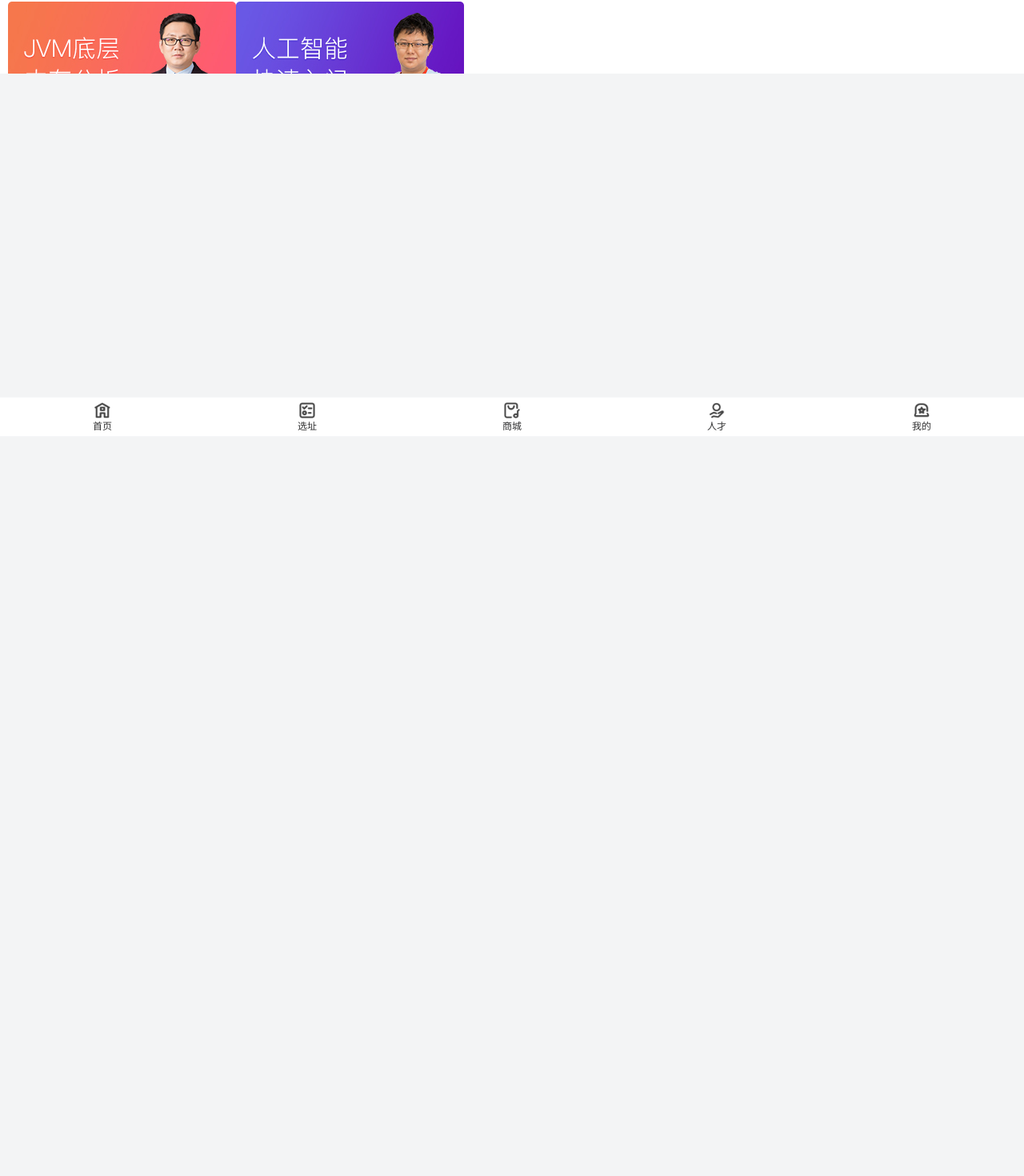
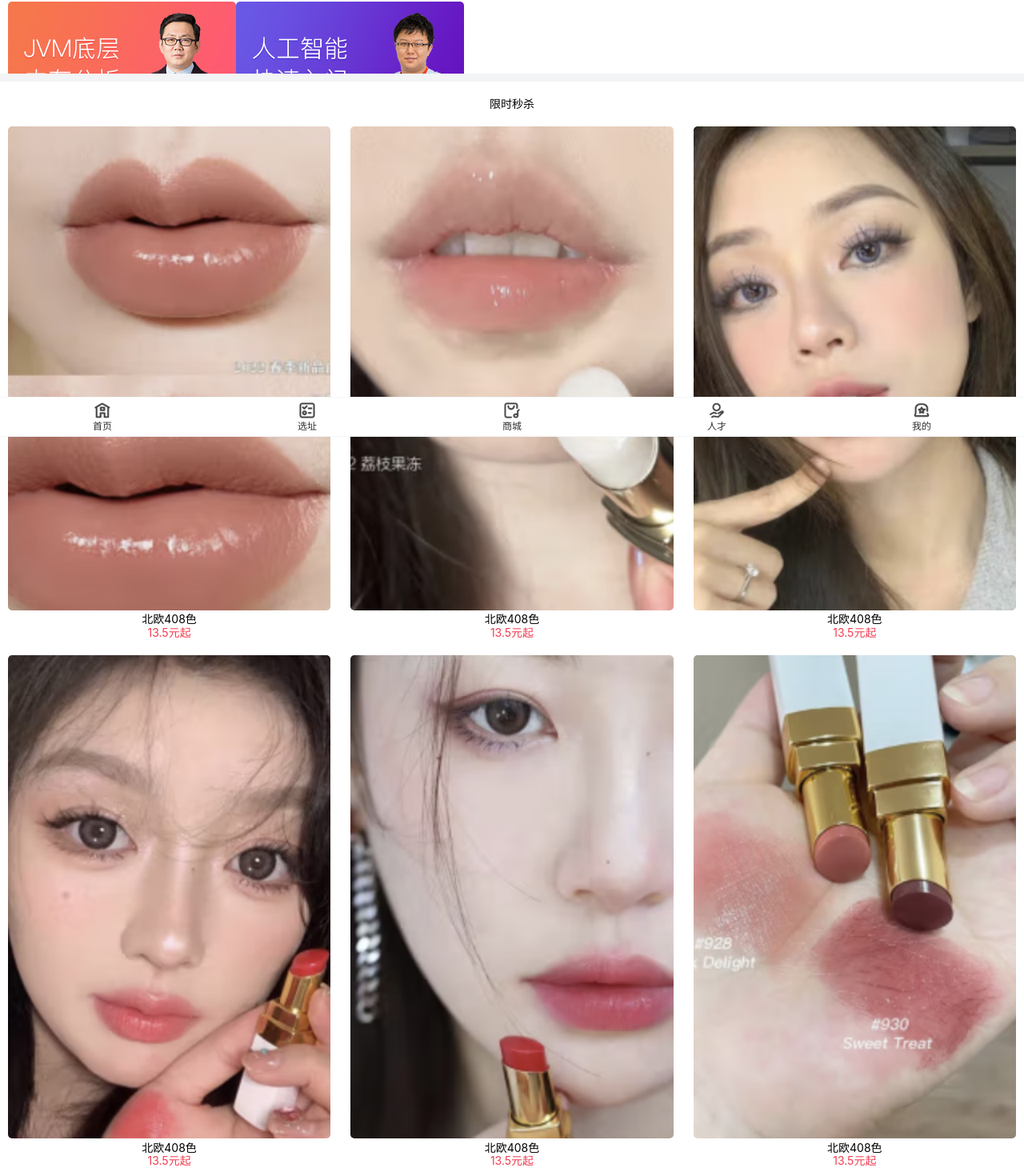
Before and after one commit to qiaozhididi/vue3_ts_shop, a Vue app: page /shop in a window 1280 px wide. Shown: the part 254-1724 px from the top of the page at 80% size. Before the commit the page ends 800 px from the top, so only its background shows below. Built offline with nearby package versions, Linux system fonts and the light colour scheme; no server answers; what vue-baidu-map-3x would draw is missing.

Commit message:
feat: 商城页面新增秒杀

```diff
--- /dev/null
+++ b/src/views/ShopView/ShopSeckillView.vue
@@ -0,0 +1,80 @@
+<template>
+  <div class="seckill">
+    <h3 class="title">限时秒杀</h3>
+    <div class="list">
+      <div class="item">
+        <img src="../../assets/images/k1.png" alt="" />
+        <p>北欧408色</p>
+        <span>13.5元起</span>
+      </div>
+      <div class="item">
+        <img src="../../assets/images/k2.png" alt="" />
+        <p>北欧408色</p>
+        <span>13.5元起</span>
+      </div>
+      <div class="item">
+        <img src="../../assets/images/k3.png" alt="" />
+        <p>北欧408色</p>
+        <span>13.5元起</span>
+      </div>
+      <div class="item">
+        <img src="../../assets/images/k4.png" alt="" />
+        <p>北欧408色</p>
+        <span>13.5元起</span>
+      </div>
+      <div class="item">
+        <img src="../../assets/images/k5.png" alt="" />
+        <p>北欧408色</p>
+        <span>13.5元起</span>
+      </div>
+      <div class="item">
+        <img src="../../assets/images/k6.png" alt="" />
+        <p>北欧408色</p>
+        <span>13.5元起</span>
+      </div>
+    </div>
+  </div>
+</template>
+<script setup lang="ts">
+import { ref, reactive } from "vue";
+</script>
+<style lang="less" scoped>
+.seckill {
+  background-color: #fff;
+  .title {
+    text-align: center;
+    font-size: 14px;
+    font-weight: 400;
+    padding: 20px 0;
+  }
+  .list {
+    padding: 10px;
+    padding-top: 0;
+    overflow: hidden;
+    clear: both;
+    .item {
+      width: 32%;
+      float: left;
+      margin-right: 2%;
+      margin-bottom: 20px;
+      img {
+        width: 100%;
+        border-radius: 5px;
+      }
+      p {
+        font-size: 14px;
+        text-align: center;
+      }
+      span {
+        display: block;
+        font-size: 14px;
+        color: #f23d52;
+        text-align: center;
+      }
+    }
+    .item:nth-child(3n) {
+      margin-right: 0;
+    }
+  }
+}
+</style>
--- a/src/views/ShopView/ShopView.vue
+++ b/src/views/ShopView/ShopView.vue
@@ -10,12 +10,14 @@
       <img src="../../assets/images/ad-2.jpg" alt="" />
     </div>
   </div>
+  <ShopSeckillView />
 </template>
 <script setup lang="ts">
 import { ref, reactive, onMounted } from "vue";
 import TopNavComponent from "@/components/TopNavComponent.vue";
 import SwiperComponent from "@/components/SwiperComponent.vue";
 import ShopNavView from "./ShopNavView.vue";
+import ShopSeckillView from "./ShopSeckillView.vue";
 import { getBanners } from "@/api/Home/index";
 
 //Banner
```
